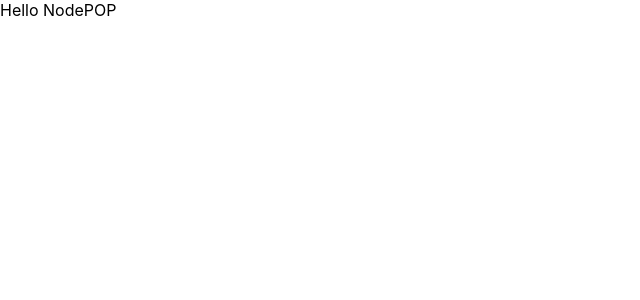
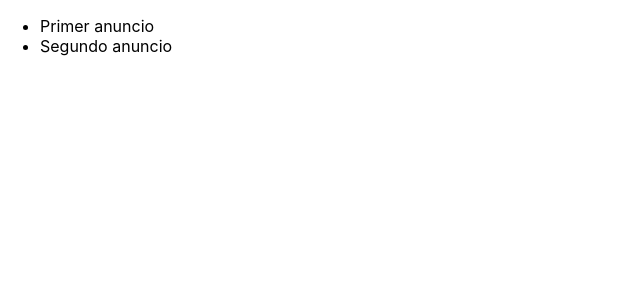
Before and after one commit to SheylaPDV/Nodepop-react, a React (Create React App) app: page / in a window 1280 px wide. Shown: the top 300 px of the page, without its empty margins (0-640 px from the left). Built offline with nearby package versions, Linux system fonts and the light colour scheme.

Commit message:
añado archivo ProductsPage

```diff
--- a/src/App.js
+++ b/src/App.js
@@ -1,5 +1,11 @@
+import ProductsPage from "./components/products/ProductsPage.js";
+
+
 function App() {
-  return <div className="App">Hello NodePOP</div>;
+  return (
+  <div className="App">
+    <ProductsPage></ProductsPage>
+  </div>);
 }
 
 export default App;
--- /dev/null
+++ b/src/components/products/ProductsPage.js
@@ -0,0 +1,10 @@
+const ProductsPage = () => (<div className="ProductosPage">
+    <ul>
+        <li>Primer anuncio</li>
+        <li>Segundo anuncio</li>
+    </ul>
+</div>
+);
+
+
+export default ProductsPage;
```
